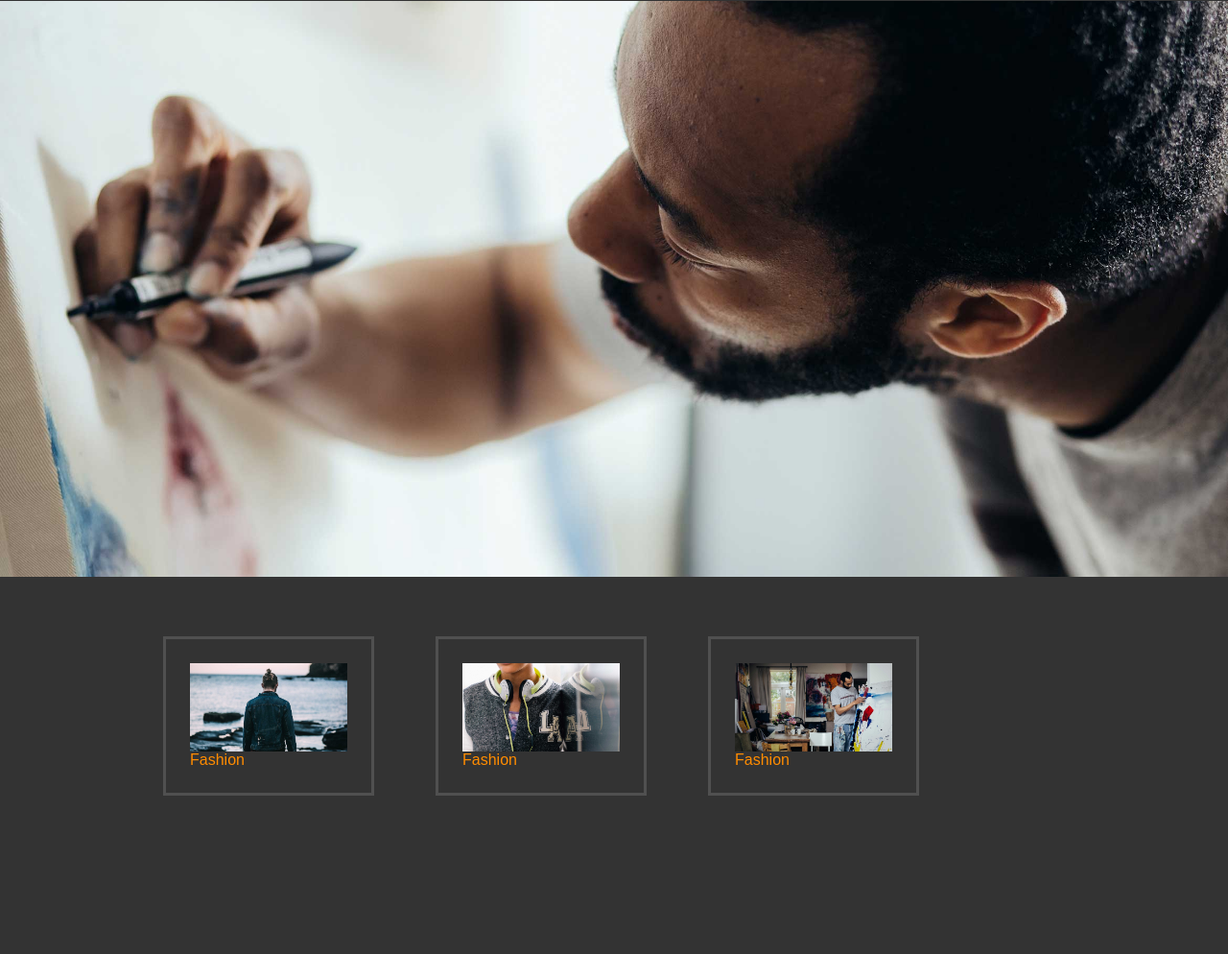
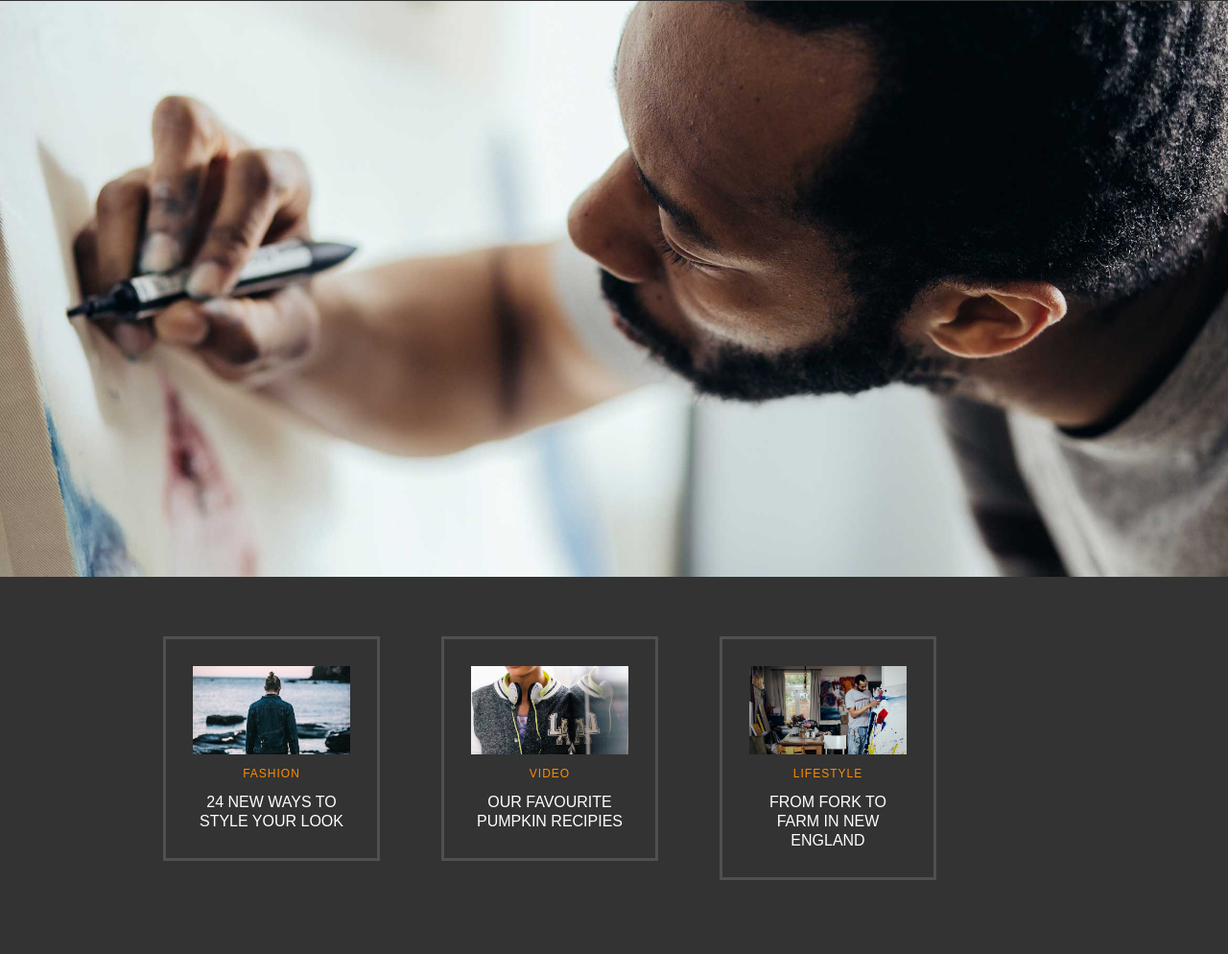
Before and after one commit to Seisachtheia/30-11-16, a website: page public/index.html in a window 1280 px wide. Shown: the part 297-1291 px from the top of the page at 96% size. Before the commit the page ends 1203 px from the top, so only its background shows below. Drawn offline with Linux system fonts and the light colour scheme.

Commit message:
text issues

```diff
--- a/private/css/style.scss
+++ b/private/css/style.scss
@@ -102,7 +102,34 @@ section {
 
 .item-content {
     border: 0.2em solid #505050;
-    padding:25px;
+    padding:28px;
+    max-width:193px;
+
+    a {
+        display:block;
+        padding:10px;
+        text-align:center;
+        text-transform: uppercase;
+        line-height:10px;
+        font-weight:500;
+        font-size:12px;
+        letter-spacing:1px;
+        color:darkorange;
+        margin-top:5px;
+    }
+
+    p{
+        display:block;
+        text-transform: uppercase;
+        text-align:center;
+        margin-top:5px;
+        color:white;
+        font-weight:500;
+        font-size: 16px;
+        line-height: 20px;
+        font-family: arial;
+
+    }
 }
 
 .item-header {
@@ -115,12 +142,7 @@ section {
         background-position: center;
         background-size: cover;
         width:164px;
+
     }
 
 }
-
-.post-topic {
-    margin-top:15px;
-    color:darkorange;
-    font-weight:500;
-}
--- a/public/index.html
+++ b/public/index.html
@@ -65,9 +65,13 @@
 
                             </span>
 
-                            <a class="post-topic">
+                            <a>
                                 Fashion
                             </a>
+
+                            <p>
+                                24 NEW WAYS TO STYLE YOUR LOOK
+                            </p>
 
                         </div>
 
@@ -85,9 +89,13 @@
 
                             </span>
 
-                            <a class="post-topic">
-                                Fashion
+                            <a>
+                                Video
                             </a>
+
+                            <p>
+                                Our Favourite Pumpkin Recipies
+                            </p>
 
                         </div>
 
@@ -103,9 +111,13 @@
 
                             </span>
 
-                            <a class="post-topic">
-                                Fashion
+                            <a>
+                                Lifestyle
                             </a>
+
+                            <p>
+                                From Fork To Farm In New England
+                            </p>
 
                         </div>
 
```
Also changed, not shown: public/css/style.css.
